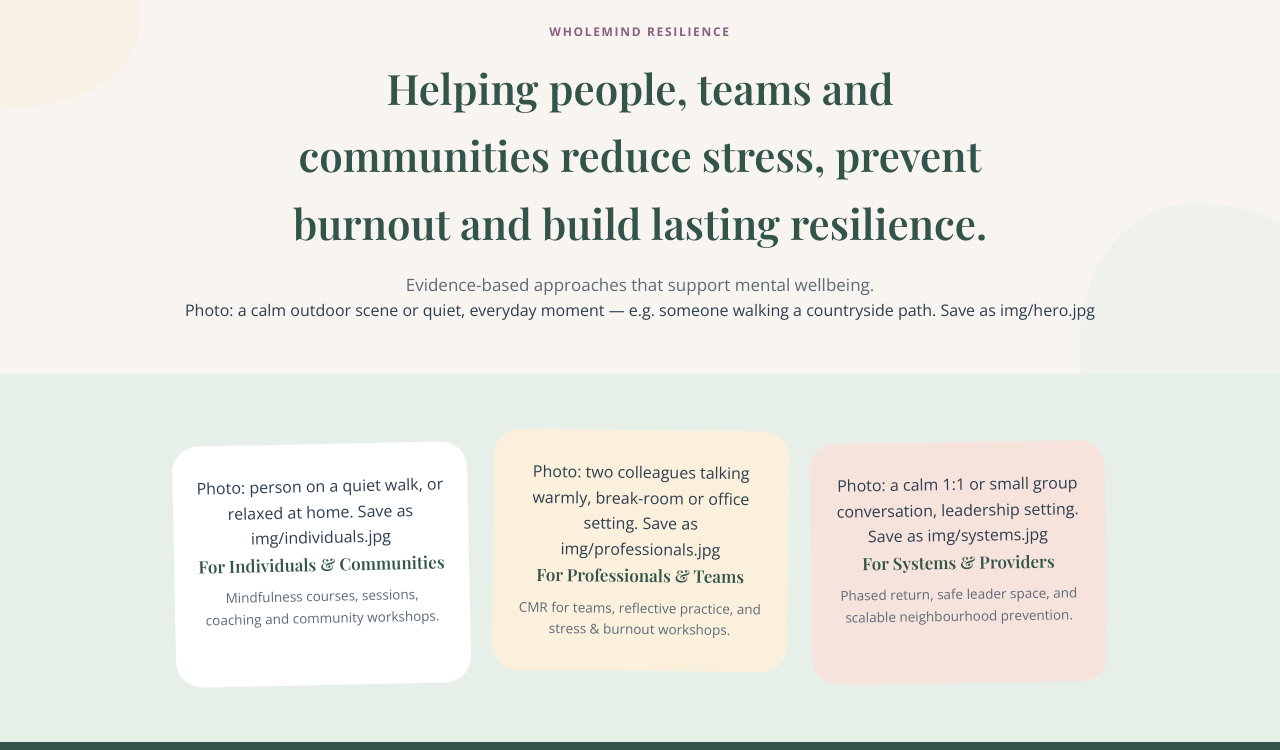
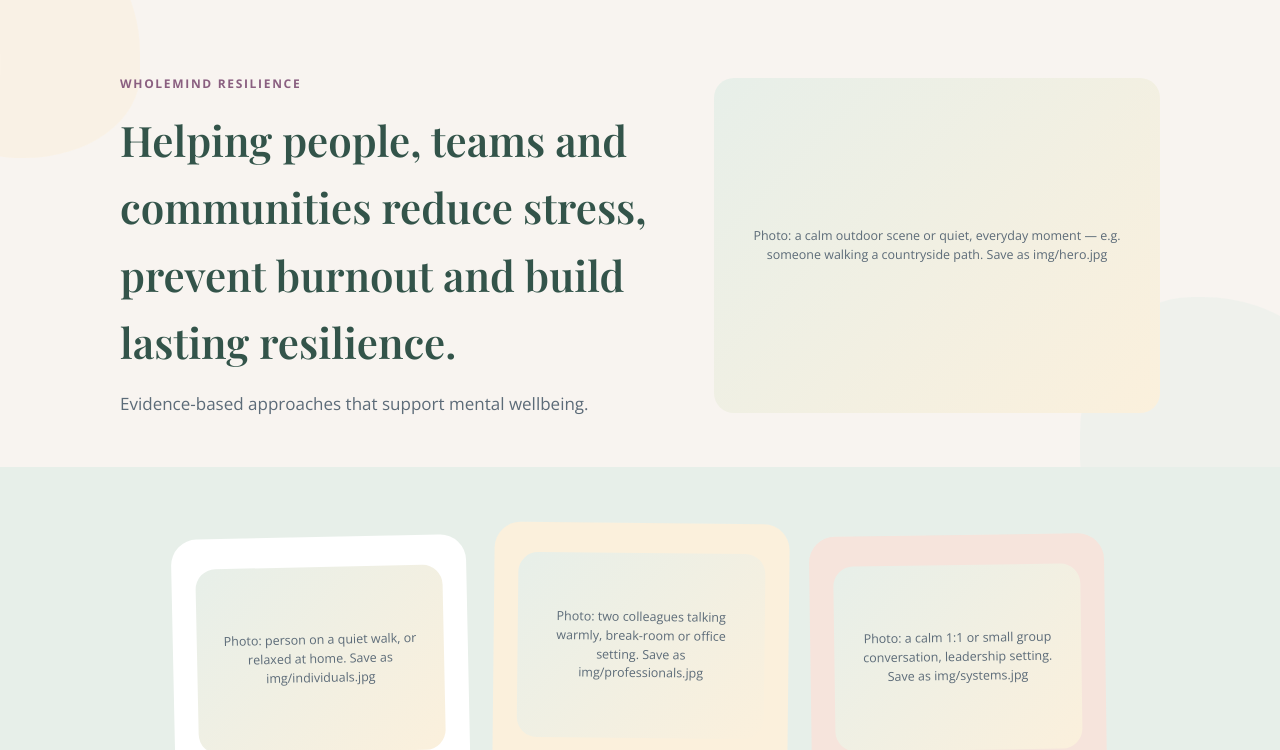
Before and after one commit to GemmaB1234/wholemind-resilience, a plain HTML site: page index.html in a window 1280 px wide. Shown: the part 119-869 px from the top of the page. Drawn offline with nearby package versions, Linux system fonts and the light colour scheme.

Commit message:
Add files via upload

```diff
--- a/index.html
+++ b/index.html
@@ -99,7 +99,28 @@
   .audience-card h3{font-size:17px; color:var(--sage-deep); margin-bottom:8px;}
   .audience-card p{font-size:13.5px; color:var(--muted); margin:0;}
 
-  /* SUBSCRIBE BANNER */
+  /* IMAGES */
+  .img-placeholder{
+    background:linear-gradient(135deg, var(--sage-tint), var(--gold-tint));
+    border-radius:20px; display:flex; align-items:center; justify-content:center;
+    color:var(--muted); font-size:12.5px; text-align:center; padding:18px;
+    width:100%; line-height:1.5;
+  }
+  .site-image{ width:100%; object-fit:cover; border-radius:20px; display:block; }
+  .hero-flex{ display:flex; align-items:center; gap:48px; max-width:1040px; margin:0 auto; text-align:left; flex-wrap:wrap; }
+  .hero-flex .hero-text{ flex:1 1 420px; text-align:left; }
+  .hero-flex .hero-text .eyebrow, .hero-flex .hero-text h1, .hero-flex .hero-text p.sub{ margin-left:0; margin-right:0; }
+  .hero-flex .hero-image{ flex:1 1 320px; min-width:260px; aspect-ratio:4/3; }
+  @media (max-width:820px){ .hero-flex{ text-align:center; } .hero-flex .hero-text{ text-align:center; } }
+
+  .card-image{ aspect-ratio:4/3; margin-bottom:16px; }
+  .about-image{ max-width:760px; margin:0 auto 40px; aspect-ratio:16/9; }
+
+  /* LOGO & ICONS */
+  .logo img.woodmark{ height:52px; width:auto; display:block; }
+  .hub-icon{ width:84px; height:84px; margin:0 auto 18px; display:block; }
+  .item-icon{ width:44px; height:44px; margin-bottom:10px; display:block; }
+
   .subscribe-band{
     background:var(--sage-deep); color:#F3EFE6; text-align:center; padding:64px 24px;
   }
```
